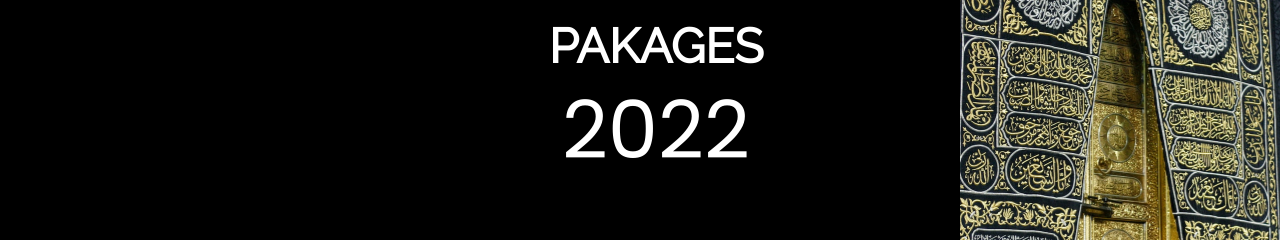
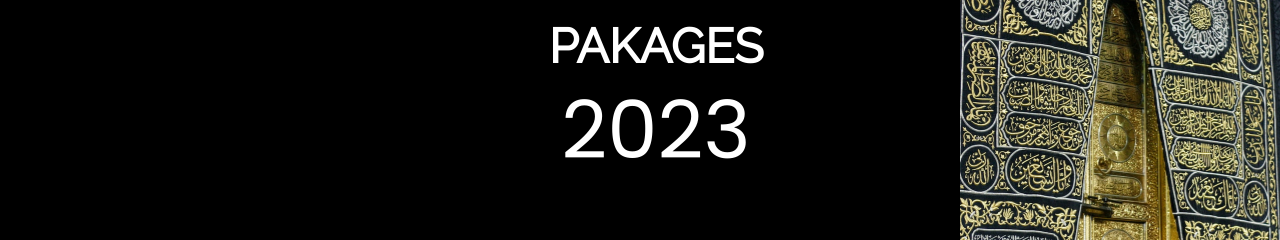
Before and after one commit to ZubairImtiaz3/SAFR-E-IMAN, a React (Create React App) app: page /umarah in a window 1280 px wide. Shown: the part 395-635 px from the top of the page. Built offline with nearby package versions, Linux system fonts and the light colour scheme.

Commit message:
Update year

```diff
--- a/src/Components/Umarah.js
+++ b/src/Components/Umarah.js
@@ -70,7 +70,7 @@ function Umarah(props) {
               <h2 className="font-Raleway font-semibold text-5xl pt-4">
                 PAKAGES
               </h2>
-              <h2 className="font-Poppins font-medium text-[5rem]">2022</h2>
+              <h2 className="font-Poppins font-medium text-[5rem]">2023</h2>
             </div>
           </div>
         </div>
```
